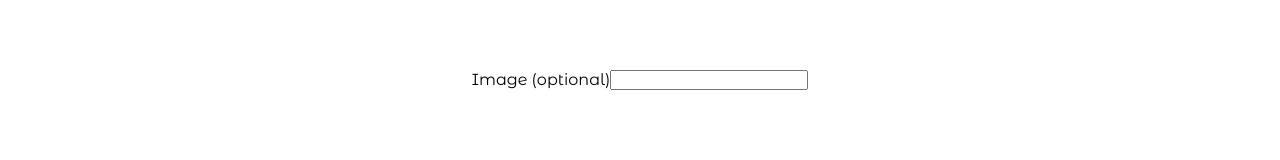
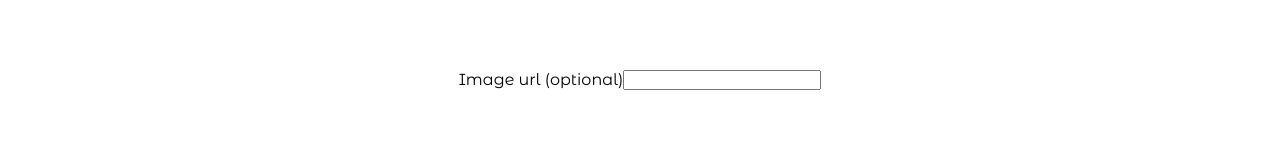
Before and after one commit to tt-17-water-my-plants/Front-End-Aleks-Update, a React (Create React App) app in the folder water-my-plants/: page /newplantform in a window 1280 px wide. Shown: the part 505-665 px from the top of the page. Built offline with nearby package versions, Linux system fonts and the light colour scheme; sample sign-in values are in the browser's storage; a web font is replaced by a local one.

Commit message:
fixed image input on new-plant-form

```diff
--- a/water-my-plants/src/components/NewPlantForm.js
+++ b/water-my-plants/src/components/NewPlantForm.js
@@ -137,7 +137,7 @@ function CreatePlant(props) {
             <div className="errors">{errors.h2oFrequency}</div>
           </label>
           <label>
-            {"Image (optional)"}
+            {"Image url (optional)"}
             <input
               type="text"
               name="image"
--- a/water-my-plants/src/validation/newPlantSchema.js
+++ b/water-my-plants/src/validation/newPlantSchema.js
@@ -10,4 +10,6 @@ export default yup.object().shape({
     .string()
     .required("must fill out watering instructions")
     .min(5, "minimum of 5 characters"),
+  image: yup
+    .string(),
 });
```
